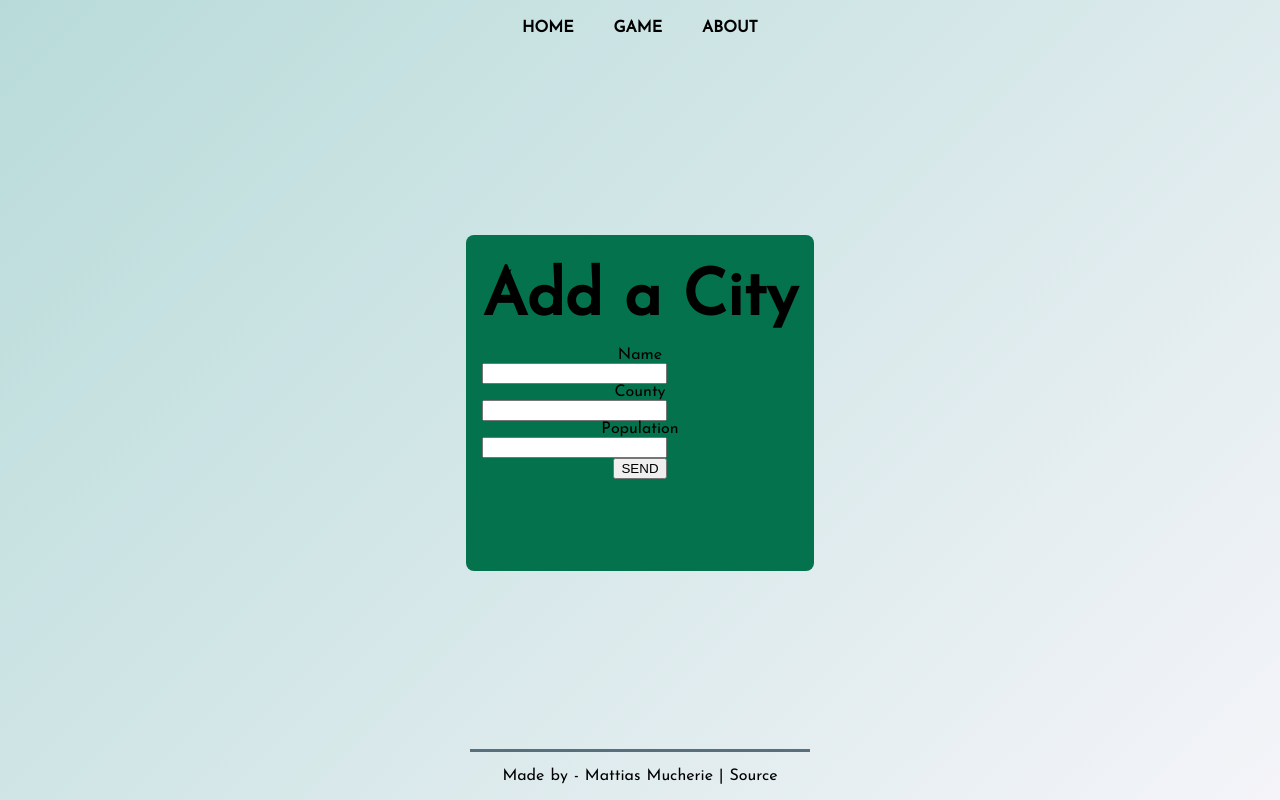
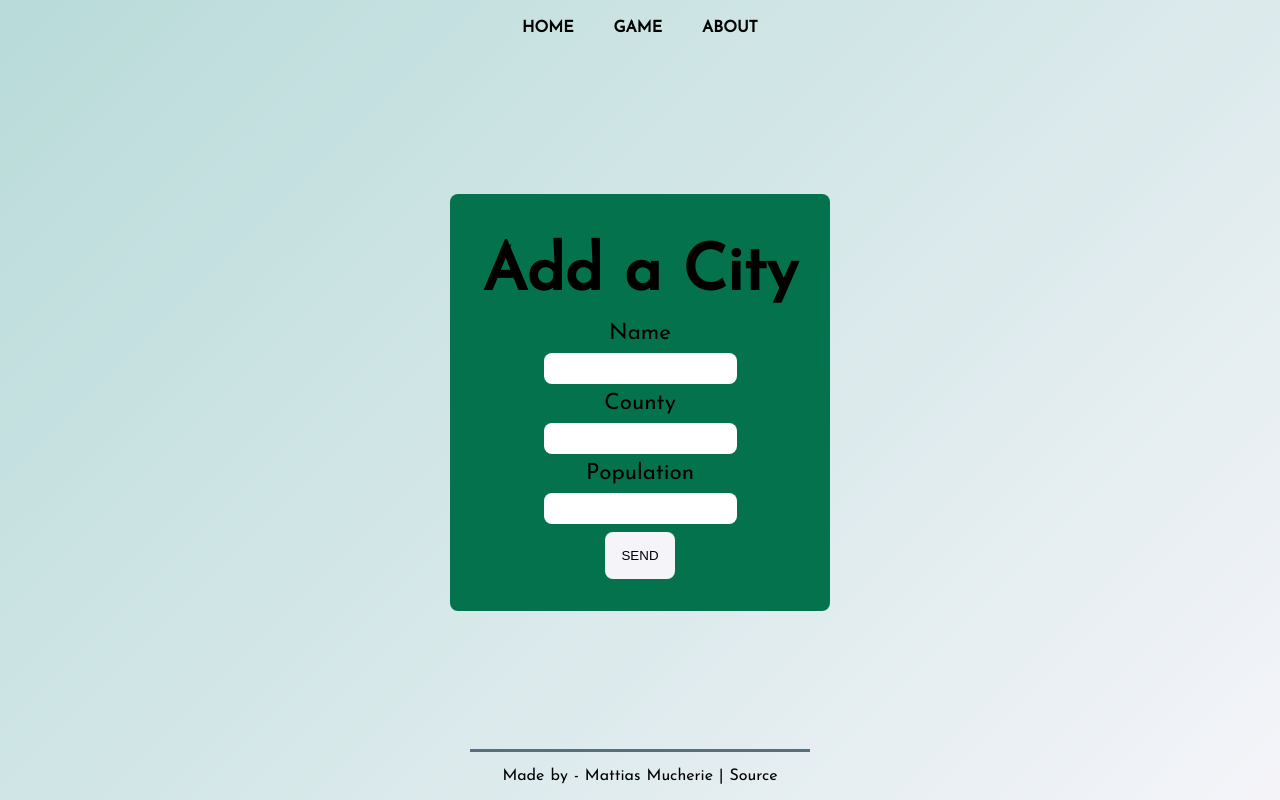
Before and after one commit to mattiasmucherie/townratingSPA, a Vue app: page /addcity in a window 1280 px wide. Built offline with nearby package versions, Linux system fonts and the light colour scheme.

Commit message:
Update some styling

```diff
--- a/src/views/Addcity.vue
+++ b/src/views/Addcity.vue
@@ -4,12 +4,12 @@
       <form v-on:submit.prevent="addTown">
         <h1>Add a City</h1>
         <label for="name">Name</label>
-        <input type="text" name="name" id="name" v-model="name">
+        <input type="text" name="name" id="name" v-model="name" required>
         <label for="county">County</label>
-        <input type="text" name="county" id="county" v-model="county">
+        <input type="text" name="county" id="county" v-model="county" required>
         <label for="population">Population</label>
-        <input type="number" name="population" id="population" v-model="population">
-        <button type="submit">SEND</button>
+        <input type="number" name="population" id="population" v-model="population" required>
+        <button type="submit" class="sendBtn">SEND</button>
       </form>
     </div>
   </div>
@@ -38,10 +38,10 @@ export default {
       };
       try {
         const response = await ref.add(body);
-        console.log(response);
         this.name = "";
         this.county = "";
         this.population = null;
+        console.log(response._key.path.segments);
       } catch (err) {
         console.log(err);
       }
@@ -55,10 +55,24 @@ export default {
 .form-container {
   background: #04724d;
   border-radius: 8px;
-  margin: 32px;
-  padding: 16px;
+
+  padding: 2rem;
 }
 input {
   display: block;
+  margin: 0.5rem auto;
+  border-radius: 8px;
+  border: 0px solid;
+  padding: 0.5rem;
+}
+label {
+  font-size: 1.4rem;
+}
+.sendBtn {
+  color: #000;
+  background: #f4f4f9;
+  border: none;
+  padding: 1rem;
+  border-radius: 8px;
 }
 </style>
--- a/src/views/Home.vue
+++ b/src/views/Home.vue
@@ -2,7 +2,7 @@
   <div class="container">
     <div>
       <h1>Håla eller ej?</h1>
-      <div>
+      <div class="link-container">
         <router-link to="/game" class="links">Starta</router-link>
         <router-link to="/addcity" class="links">Add city</router-link>
       </div>
@@ -22,6 +22,9 @@ h1 {
   font-size: 4rem;
   margin: 1rem auto;
 }
+.link-container {
+  margin-top: 3rem;
+}
 .links {
   position: relative;
   display: block;
@@ -29,6 +32,11 @@ h1 {
   text-transform: uppercase;
   margin: 1rem;
   font-weight: 100;
+  color: #000;
+  text-decoration: none;
+  a:visited {
+    color: #000;
+  }
 
   &:after {
     content: "";
```
